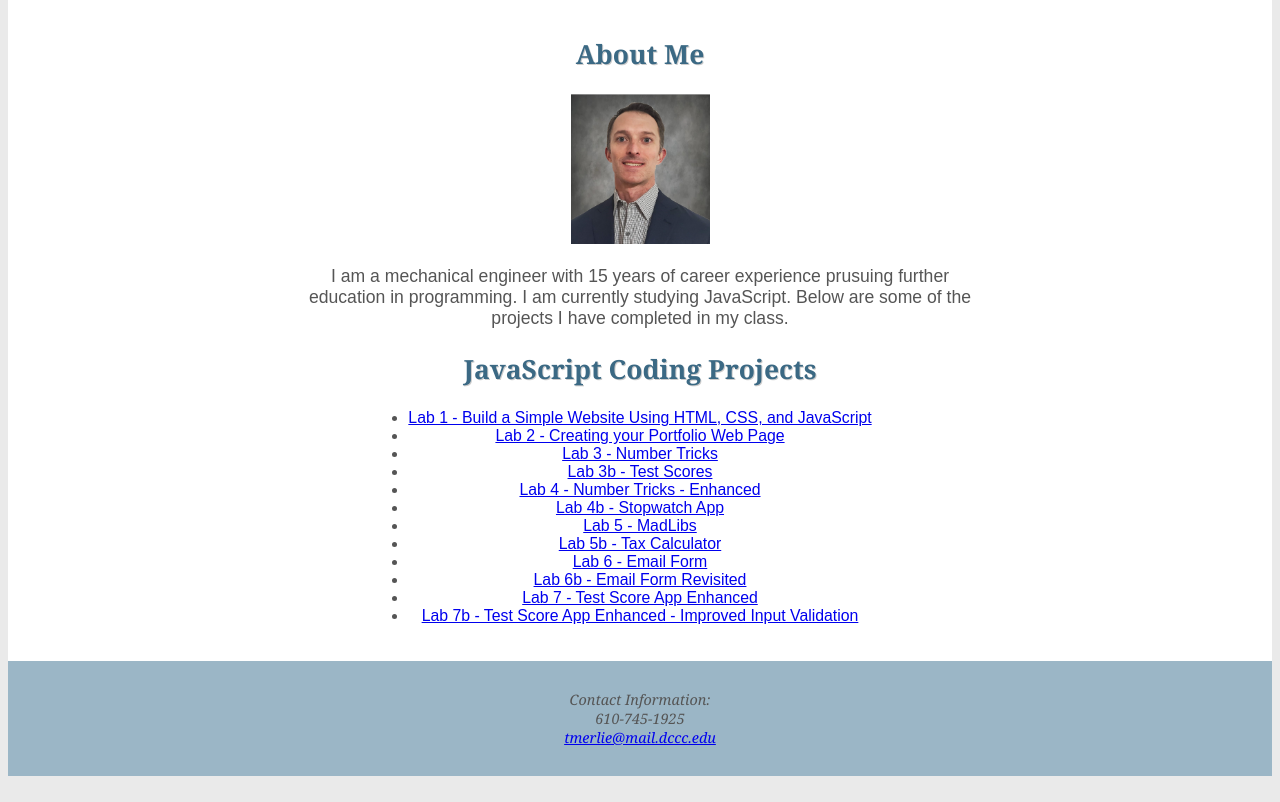
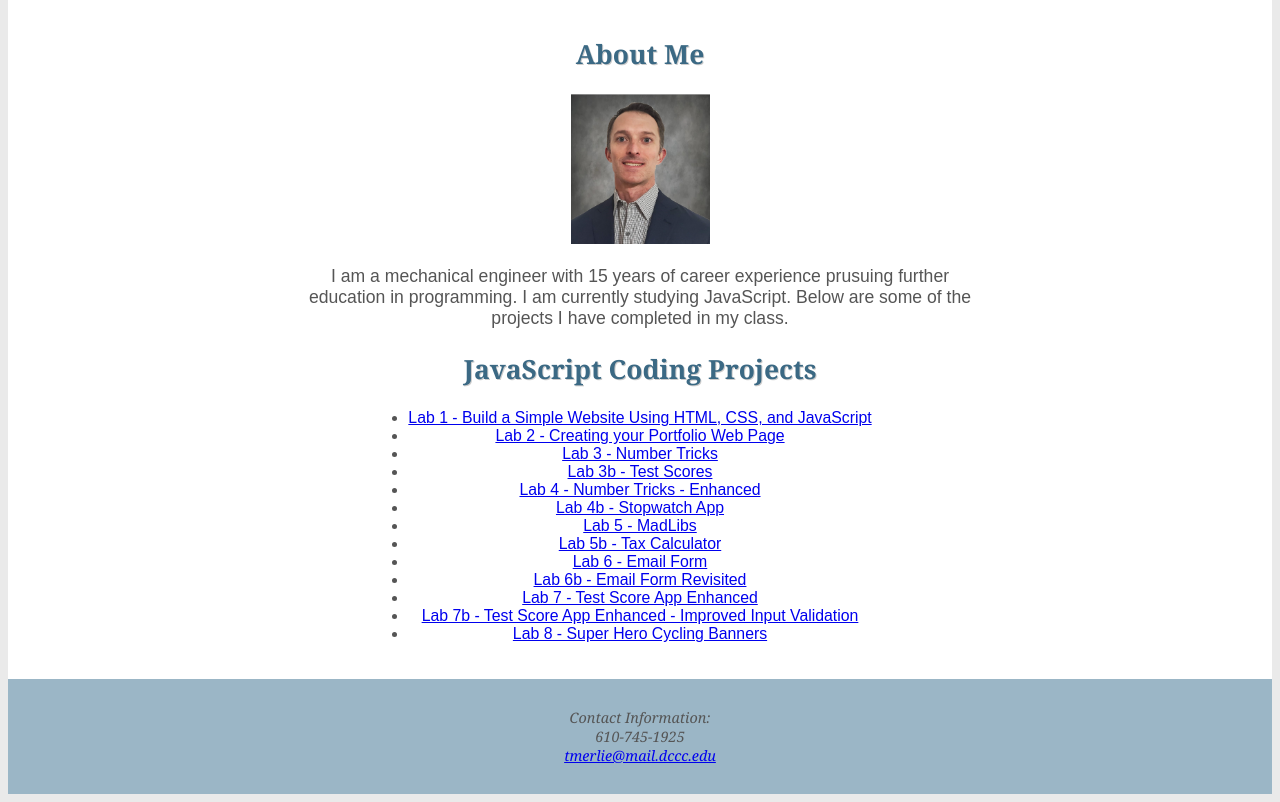
Before and after one commit to tmerlie/portfolio-webpage, a plain HTML site: page index.html in a window 1280 px wide. Shown: the part 89-891 px from the top of the page. Drawn offline with Linux system fonts and the light colour scheme.

Commit message:
Update index.html

```diff
--- a/index.html
+++ b/index.html
@@ -37,6 +37,7 @@
             <li><a href="https://tmerlie.github.io/Lab-6b/">Lab 6b - Email Form Revisited</a></li>
             <li><a href="https://tmerlie.github.io/Lab-7/">Lab 7 - Test Score App Enhanced</a></li>
             <li><a href="https://tmerlie.github.io/Lab-7b/">Lab 7b - Test Score App Enhanced - Improved Input Validation</a></li>
+            <li><a href="https://tmerlie.github.io/Lab-8/">Lab 8 - Super Hero Cycling Banners</a></li>
         </ul>
 
     </main>
```
